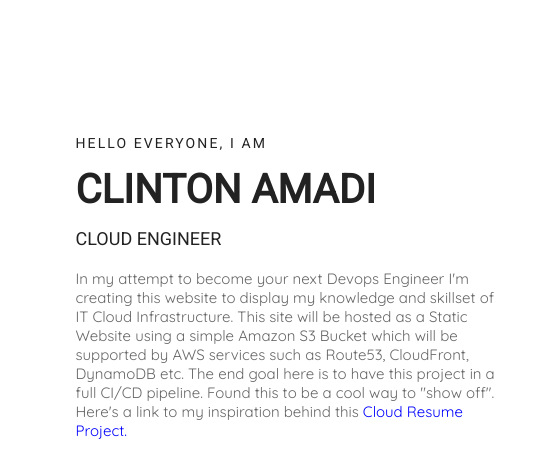
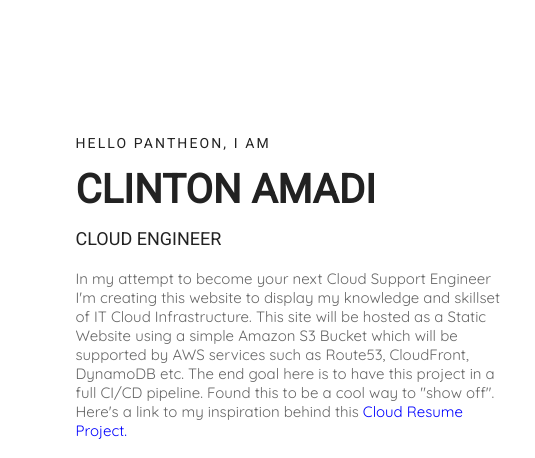
Before and after one commit to clinton213/CRC, a plain HTML site: page index.html in a window 1280 px wide. Shown: the top 458 px of the page, 745-1280 px from the left. Drawn offline with Linux system fonts and the light colour scheme; no server answers.

Commit message:
Pantheon changes

```diff
--- a/index.html
+++ b/index.html
@@ -73,12 +73,12 @@
               </div>
               <div class="user-profile flex-1">
                 <div class="pro-details">
-                  <div class="sm-text">HELLO EVERYONE, I AM</div>
+                  <div class="sm-text">HELLO PANTHEON, I AM</div>
                   <div class="name">Clinton Amadi</div>
                   <div class="role">Cloud Engineer</div>
                 </div>
                 <div class="text">
-                  In my attempt to become your next Devops Engineer I'm creating this
+                  In my attempt to become your next Cloud Support Engineer I'm creating this
                   website to display my knowledge and skillset of IT Cloud Infrastructure. This
                   site will be hosted as a Static Website using a simple Amazon S3 Bucket which
                   will be supported by AWS services such as Route53, CloudFront, DynamoDB etc.
```
